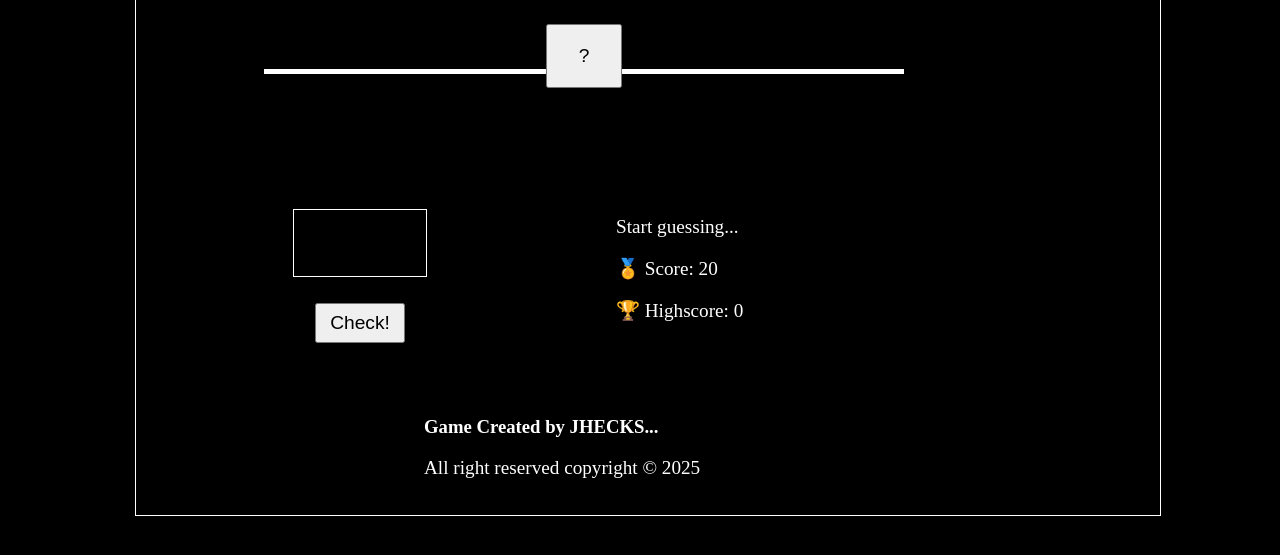
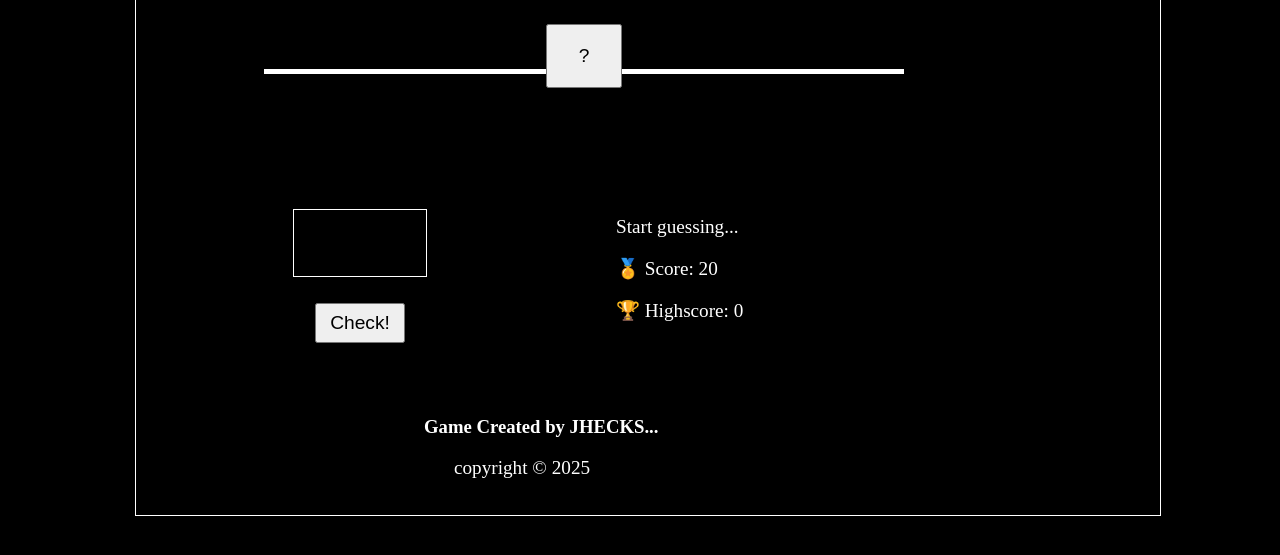
Before and after one commit to Jhecks25/Guess-my-number, a plain HTML site: page index.html in a window 1280 px wide. Shown: the part 253-808 px from the top of the page. Drawn offline with Linux system fonts and the light colour scheme.

Commit message:
copy right text changed

```diff
--- a/index.html
+++ b/index.html
@@ -37,7 +37,7 @@
 		</div>
 		<footer>
 		<h3>Game Created by JHECKS...</h3>
-		<p>All right reserved copyright &copy 2025</p>
+		<p>copyright &copy 2025</p>
 	</footer>
 	</div>
 
--- a/main.css
+++ b/main.css
@@ -120,8 +120,12 @@ p{
 
 footer{
 	width: 35vw;
+}
 
+footer p{
+	margin-left: 30px;
 }
+
 
 /*mobile screen*/
 @media only screen and (min-width: 320px) and (max-width: 767px){
```
